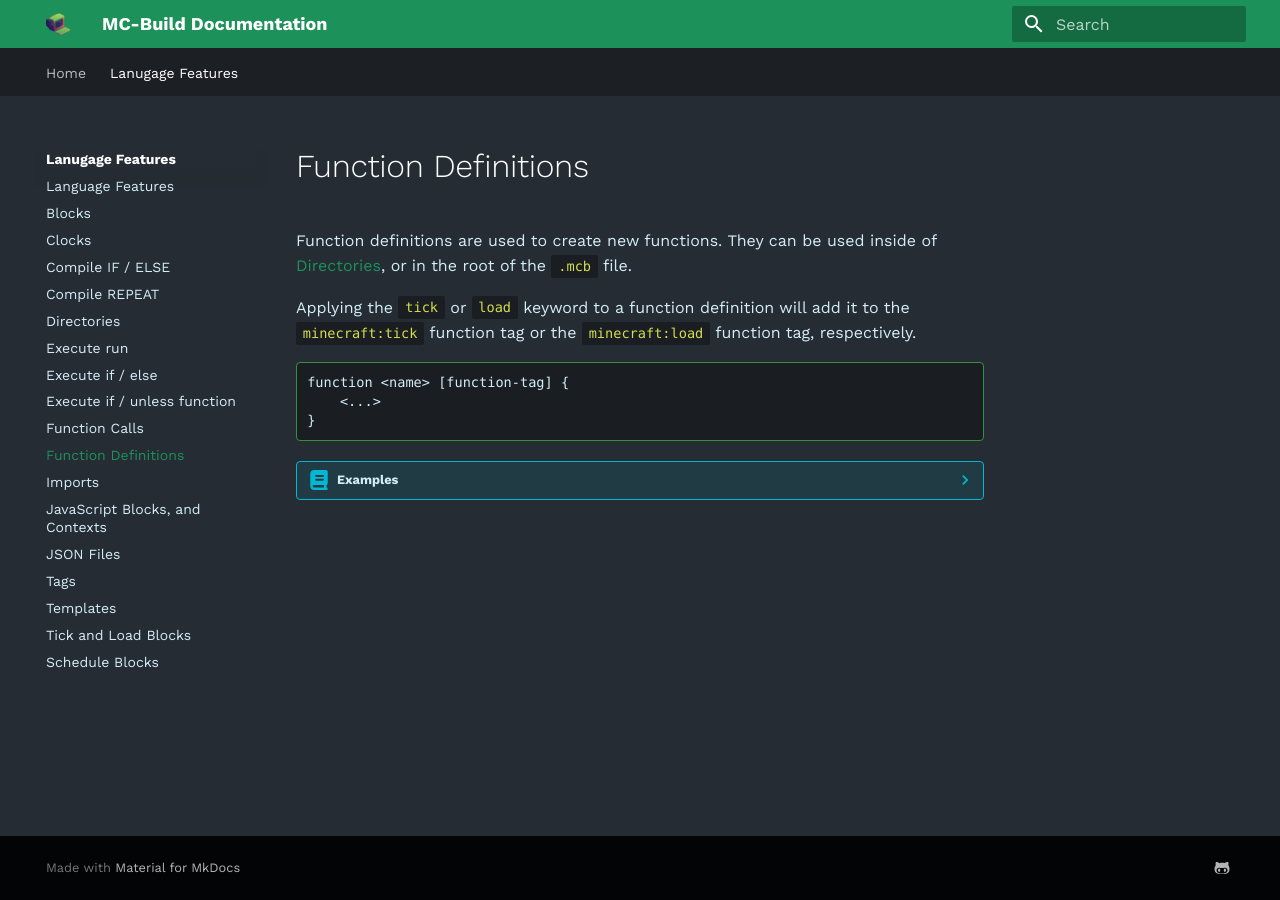
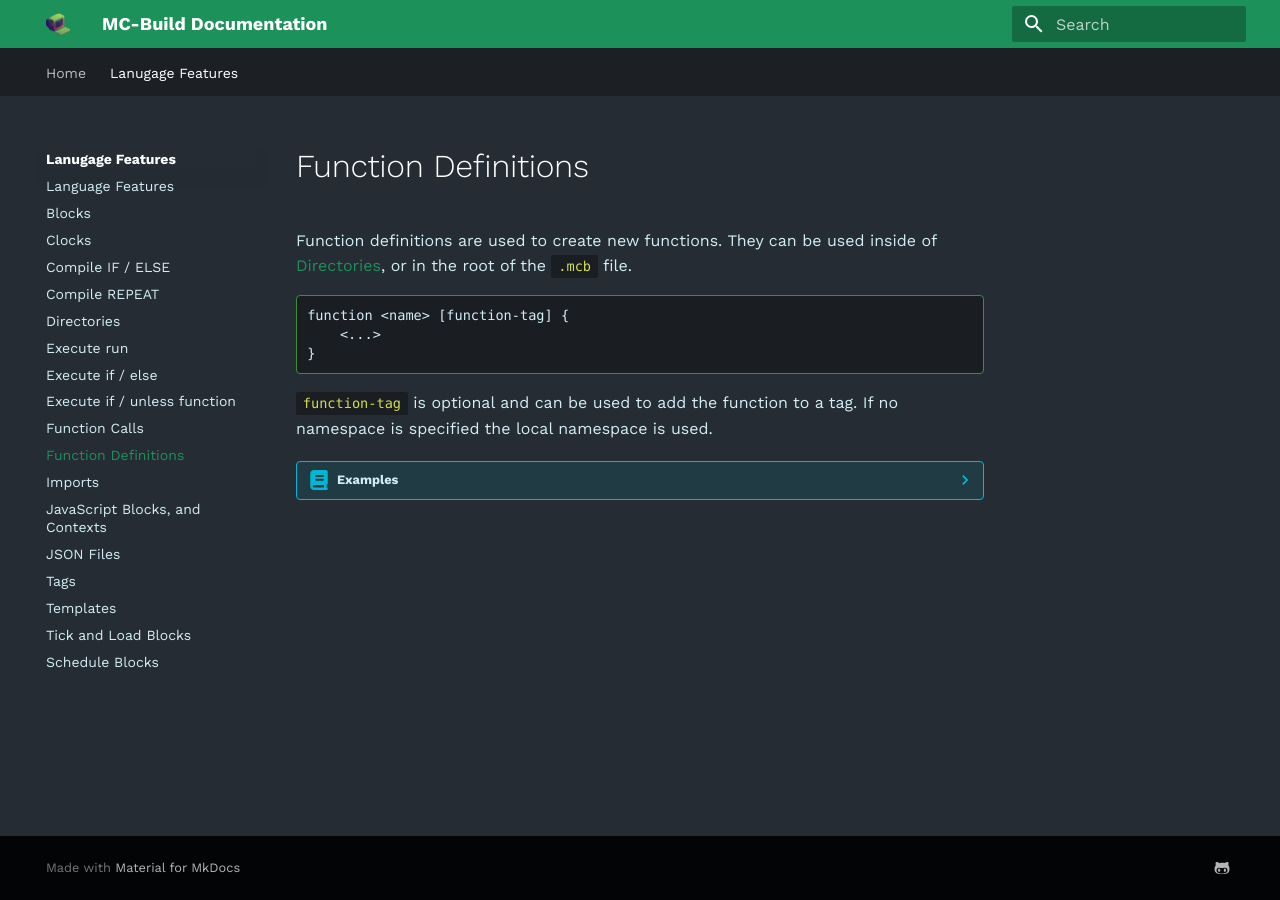
Before and after one commit to mc-build/mc-build.github.io, an MkDocs documentation site: the page built from docs/language-features/function-definitions.md, in a window 1280 px wide. Built offline with MkDocs 1.6.1 and Material for MkDocs 9.7.7, drawn with Linux system fonts in a browser that asks for light colours; some web fonts are replaced.

Commit message:
⬆️ Update outdated wording on function definitions

````diff
--- a/docs/language-features/function-definitions.md
+++ b/docs/language-features/function-definitions.md
@@ -1,12 +1,12 @@
 Function definitions are used to create new functions. They can be used inside of [Directories](directories.md), or in the root of the `.mcb` file.
-
-Applying the `tick` or `load` keyword to a function definition will add it to the `minecraft:tick` function tag or the `minecraft:load` function tag, respectively.
 
 ```
 function <name> [function-tag] {
     <...>
 }
 ```
+
+`function-tag` is optional and can be used to add the function to a tag. If no namespace is specified the local namespace is used.
 
 ??? info "Examples"
     !!! example "Creating a Function"
````
